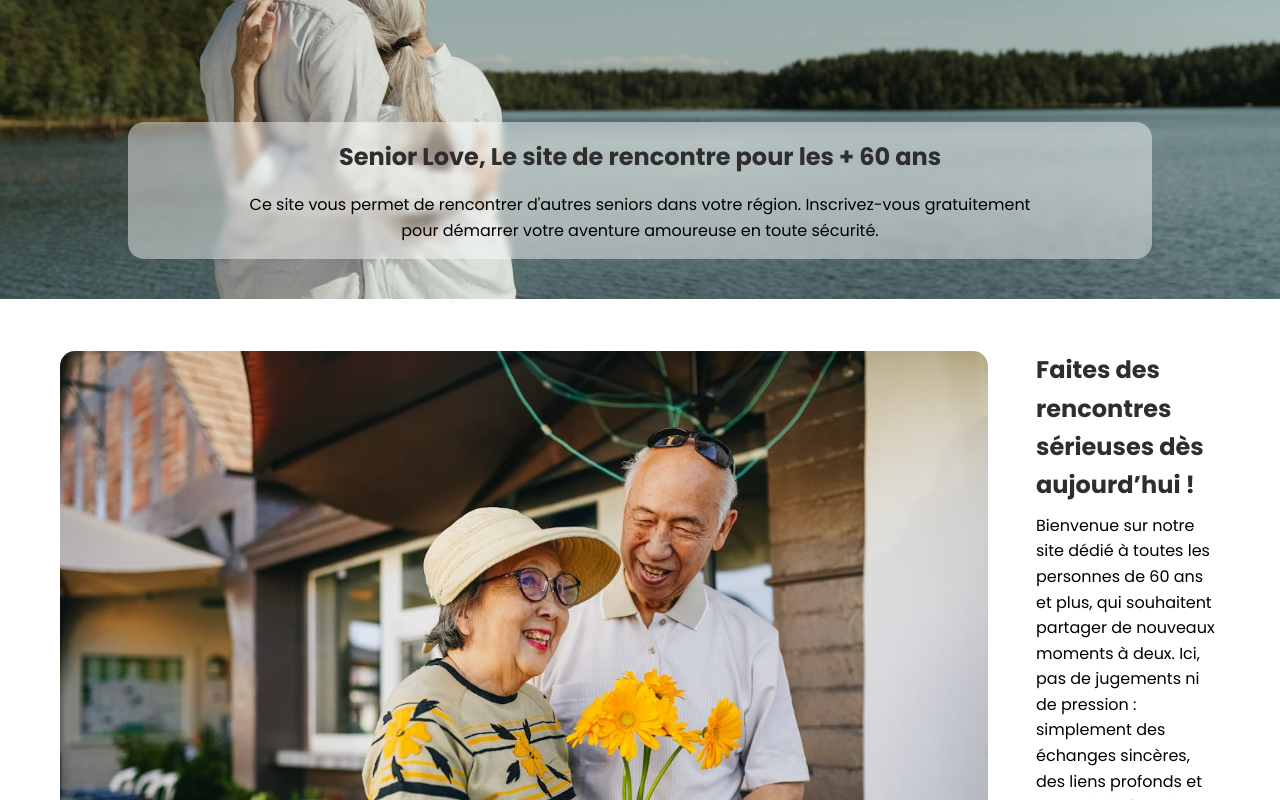
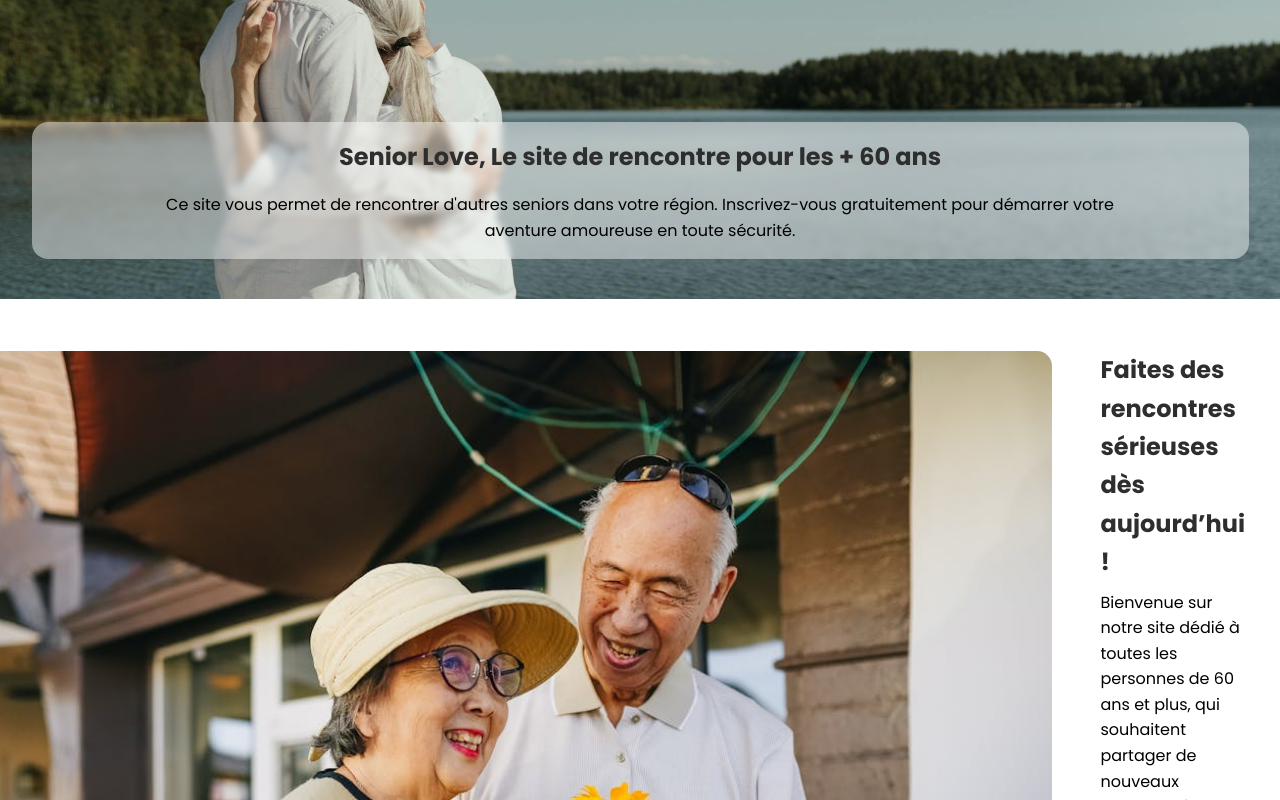
Before and after one commit to MarineLigny/SeniorLove-front, a React (Vite) app in the folder senior-love-front-revision/: page / in a window 1280 px wide. Shown: the part 140-940 px from the top of the page. Built offline with nearby package versions, Linux system fonts and the light colour scheme.

Commit message:
css home page improvement

```diff
--- a/senior-love-front-revision/src/pages/HomePage/HomePage.scss
+++ b/senior-love-front-revision/src/pages/HomePage/HomePage.scss
@@ -3,7 +3,7 @@
 //style fait en mobile first
 //header HomePage
 .content{
-  max-width: 1200px;
+  max-width: 1250px;
   margin: 0 auto;
 }
 
@@ -38,7 +38,7 @@
     margin-top: 10rem;
     background-color: rgba(255, 255, 255, 0.46);
     backdrop-filter: blur(3px);
-    width: 80%;
+    max-width: 1185px;
     border-radius: 1rem;
     flex-direction: column;
 
@@ -201,9 +201,9 @@
   }
 
   &-text{
-    width: 91%;
     margin: auto;
     padding: 0;
+    width: 100%;
   }
   &-p{
     margin-top: 0.5rem;
@@ -215,10 +215,8 @@
   }
   &-img{ //modifie la taille de l'image et la centre
     margin: 2rem auto 1rem;
-    width: 80%;
-    aspect-ratio: 2.5;
+    aspect-ratio: 2;
     object-fit: cover;
-    object-position: center 13%;
   }
 }
 
@@ -318,11 +316,7 @@
 
   &-img{
     flex: 1 1 0;
+    height: 27rem;
   }
  }
 }
-@media screen and (min-width: 2400px) {
-.header-text{
-  width: 50%;
-}
-}
```
